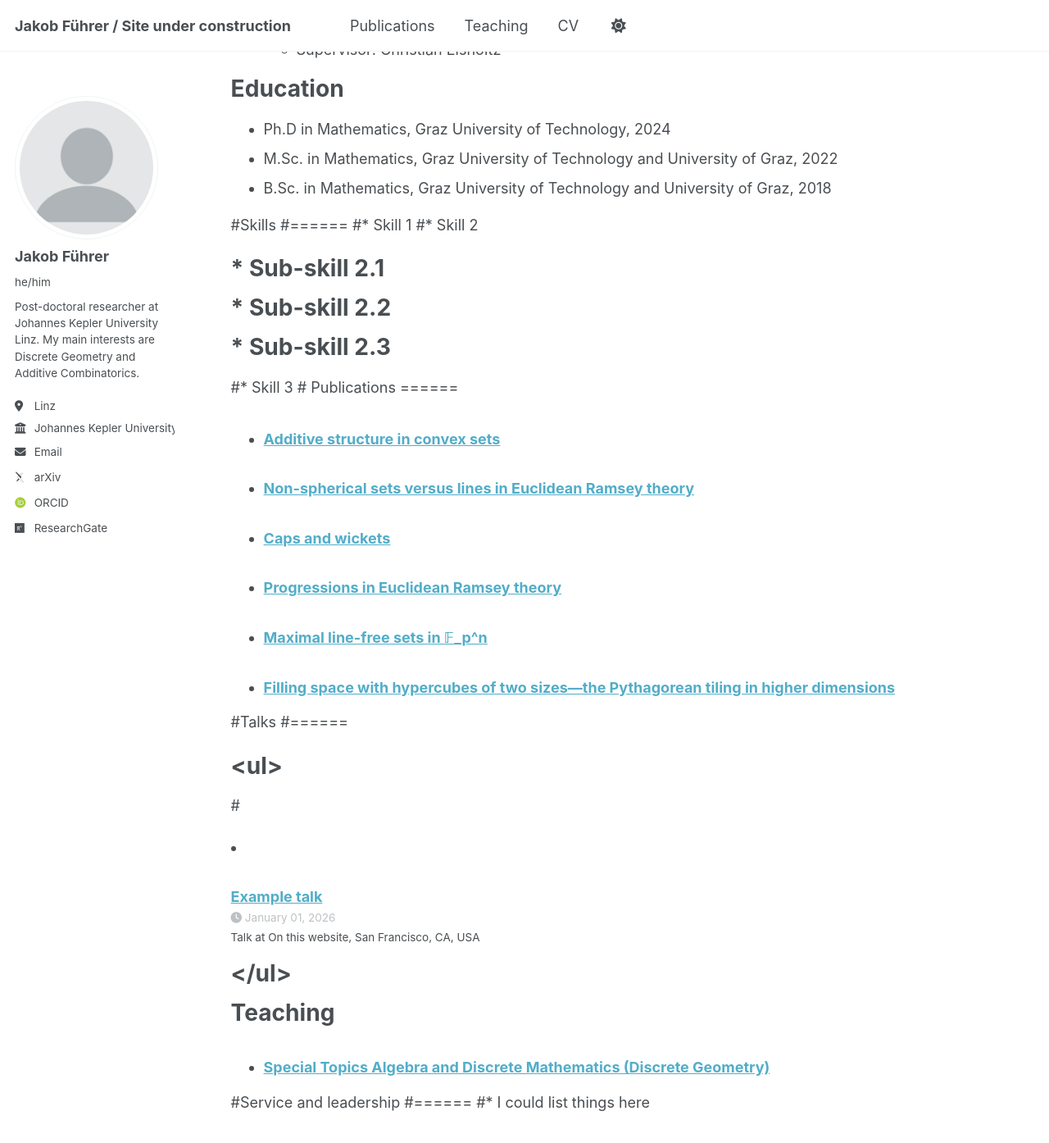
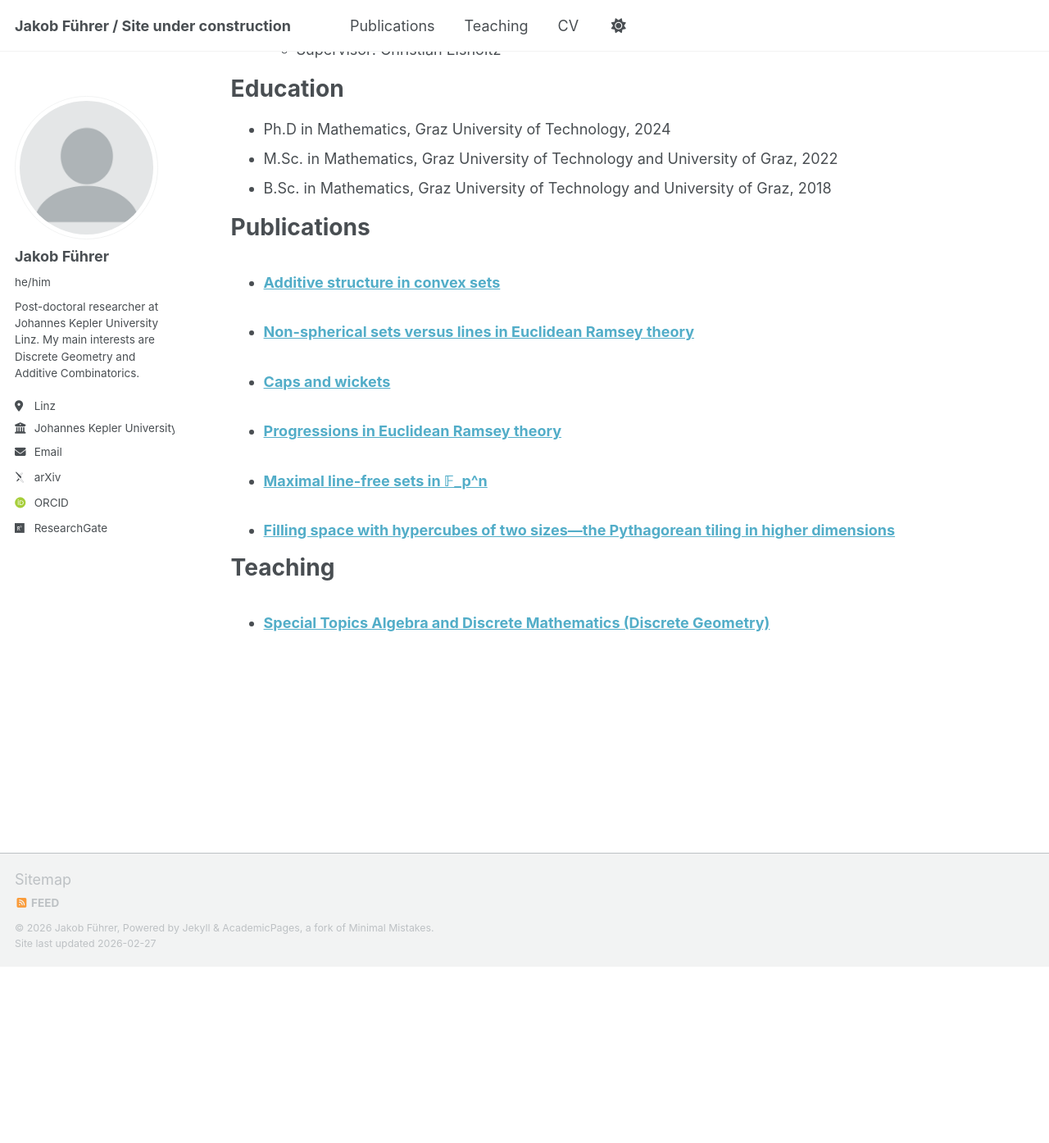
Before and after one commit to jakobfuehrer/jakobfuehrer.github.io, a Jekyll site: the page built from _pages/cv.md, in a window 1280 px wide and 1400 px high, scrolled down 596 px. Shown: the top 1394 px of the window at 82% size. Built offline with Jekyll 4.4.1, drawn with Linux system fonts in a browser that asks for light colours; some web fonts are replaced; a script that is not in the unit is left out; after the commit the page ends 1775 px from its top, so only the background shows below that.

Commit message:
Update cv.md

```diff
--- a/_pages/cv.md
+++ b/_pages/cv.md
@@ -34,33 +34,15 @@
 * M.Sc. in Mathematics, Graz University of Technology and University of Graz, 2022
 * B.Sc. in Mathematics, Graz University of Technology and University of Graz, 2018
 
-#Skills
-#======
-#* Skill 1
-#* Skill 2
-#  * Sub-skill 2.1
-#  * Sub-skill 2.2
-#  * Sub-skill 2.3
-#* Skill 3
-#
+
 Publications
 ======
   <ul>{% for post in site.publications reversed %}
     {% include archive-single-cv.html %}
   {% endfor %}</ul>
 
-#Talks
-#======
-#  <ul>{% for post in site.talks reversed %}
-#    {% include archive-single-talk-cv.html  %}
-#  {% endfor %}</ul>
-
 Teaching
 ======
   <ul>{% for post in site.teaching reversed %}
     {% include archive-single-cv.html %}
   {% endfor %}</ul>
-
-#Service and leadership
-#======
-#* I could list things here
```
